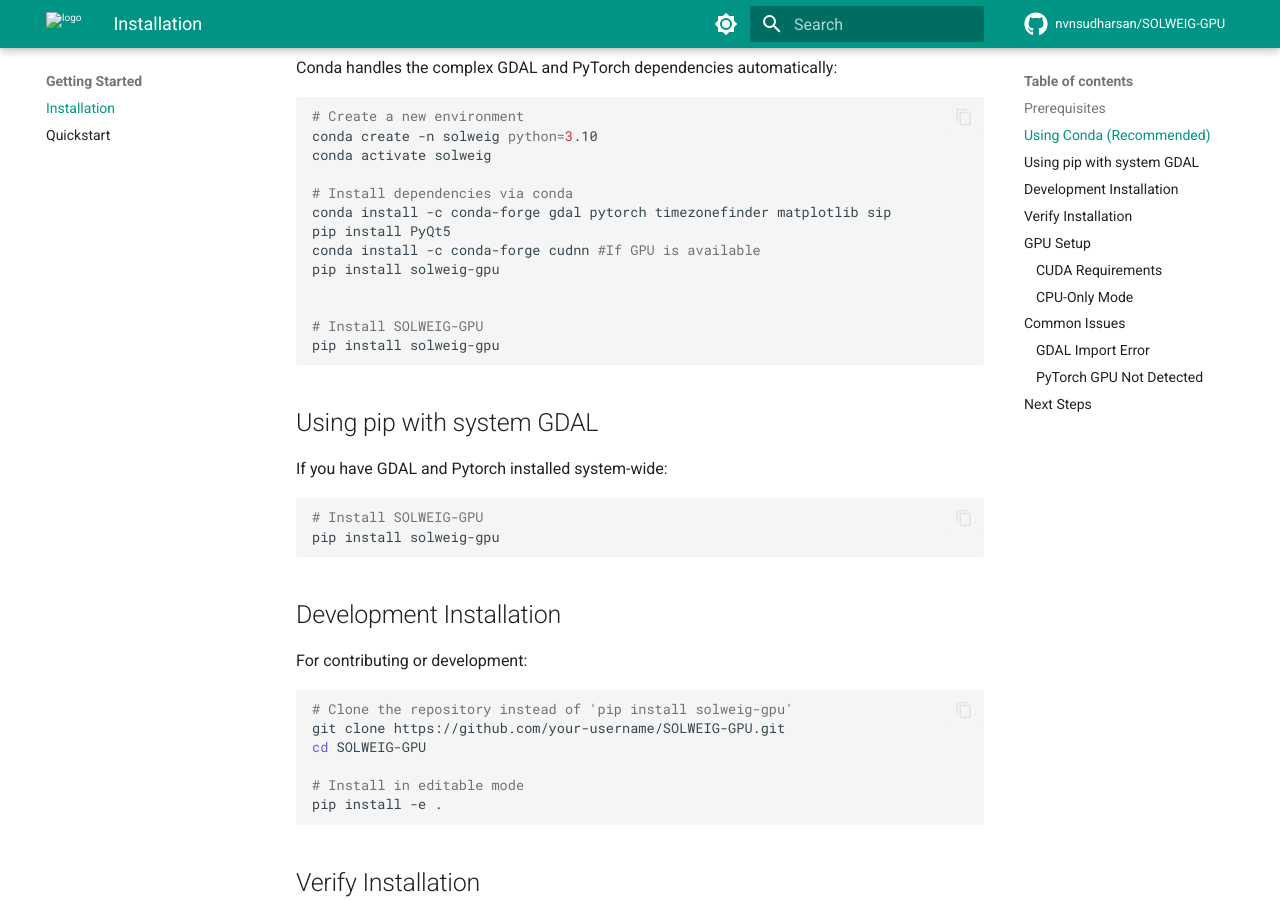
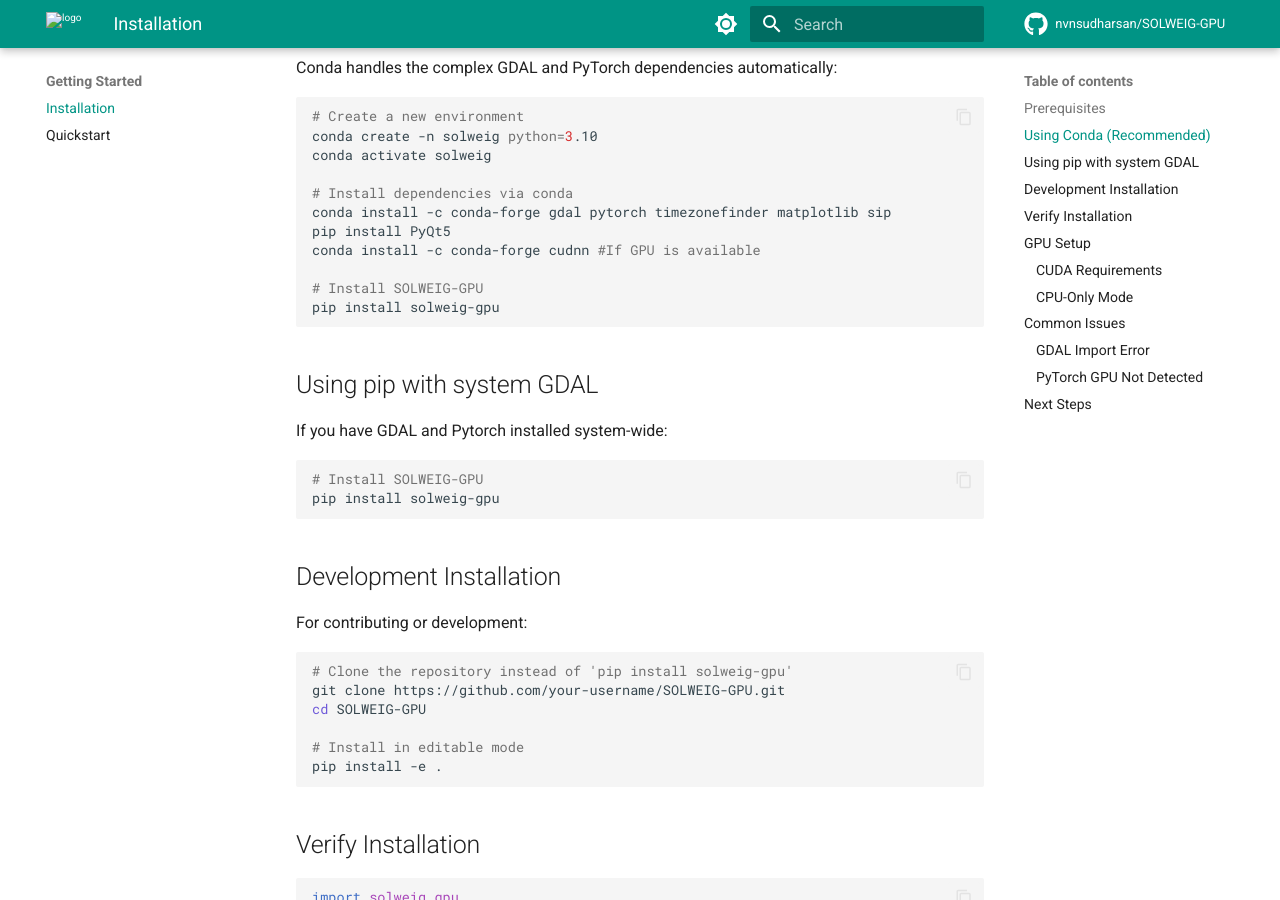
Before and after one commit to nvnsudharsan/SOLWEIG-GPU, an MkDocs documentation site: the page built from docs/installation.md, in a window 1280 px wide and 900 px high, scrolled down 407 px. Built offline with MkDocs 1.6.1 and Material for MkDocs 9.7.7, drawn with Linux system fonts in a browser that asks for light colours; comment, search, counter and statistics services are not loaded; the version menu is left out.

Commit message:
Clean up installation instructions for solweig-gpu
Remove redundant pip install command for solweig-gpu.

```diff
--- a/docs/installation.md
+++ b/docs/installation.md
@@ -19,8 +19,6 @@ conda activate solweig
 conda install -c conda-forge gdal pytorch timezonefinder matplotlib sip
 pip install PyQt5
 conda install -c conda-forge cudnn #If GPU is available
-pip install solweig-gpu
-
 
 # Install SOLWEIG-GPU
 pip install solweig-gpu
```
